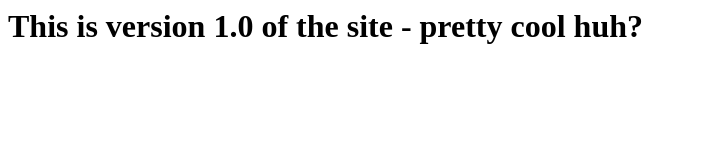
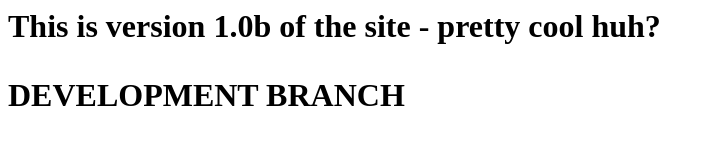
Before and after one commit to latest123/tulsa2016, a plain HTML site: page index.html in a window 1280 px wide. Shown: the whole page, without its empty margins (0-714 px from the left). Drawn offline with Linux system fonts and the light colour scheme.

Commit message:
Development Branch

```diff
--- a/index.html
+++ b/index.html
@@ -1 +1 @@
-<HTML><TITLE>Tulsa TechFest 2016 - Version 1.0</TITLE><HEAD></HEAD><BODY><H1/>This is version 1.0 of the site - pretty cool huh?</BODY></HTML>
+<HTML><TITLE>Tulsa TechFest 2016 - Version 1.0b</TITLE><HEAD></HEAD><BODY><H1/>This is version 1.0b of the site - pretty cool huh? </p>DEVELOPMENT BRANCH</BODY></HTML>
```
